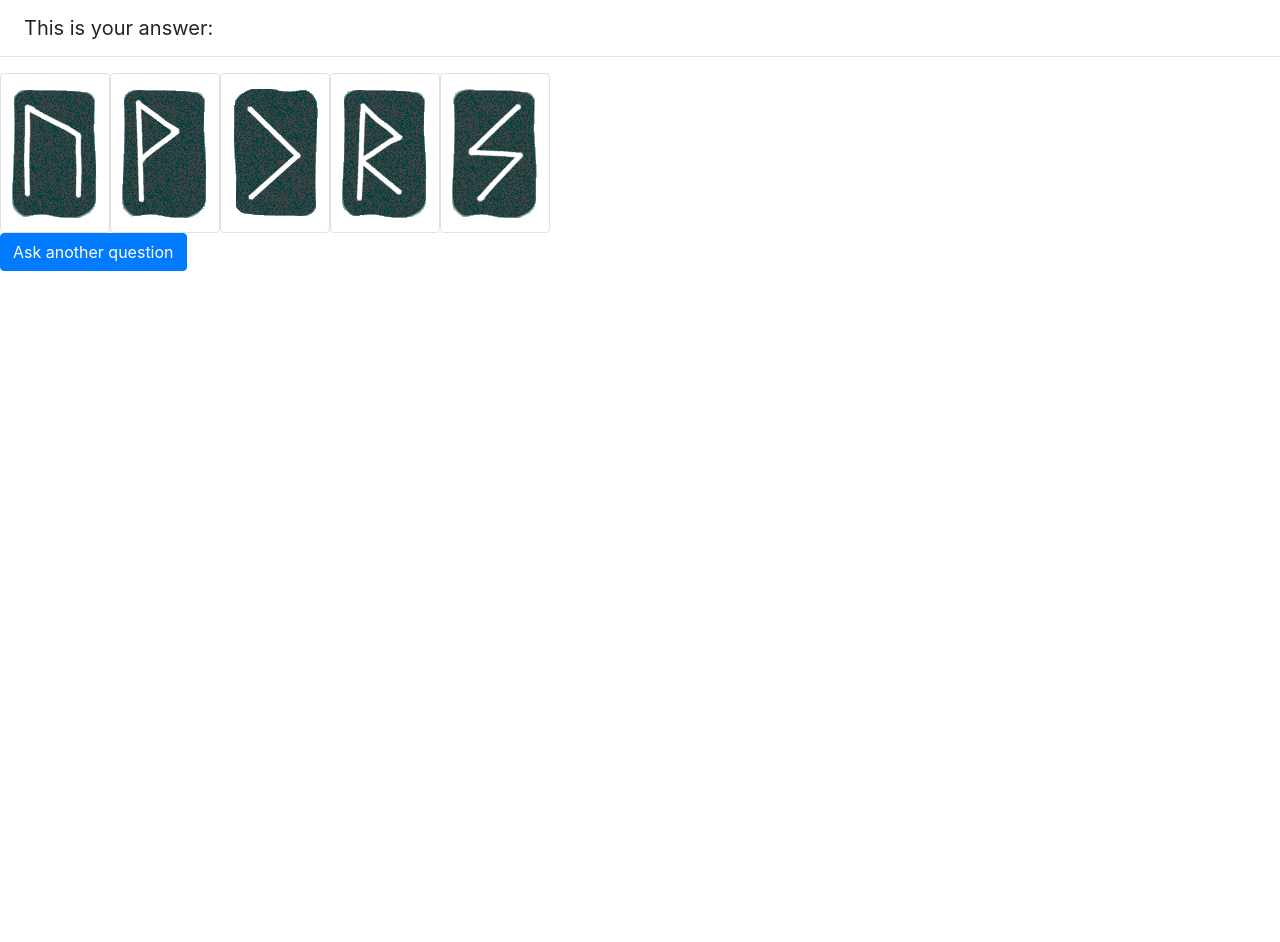
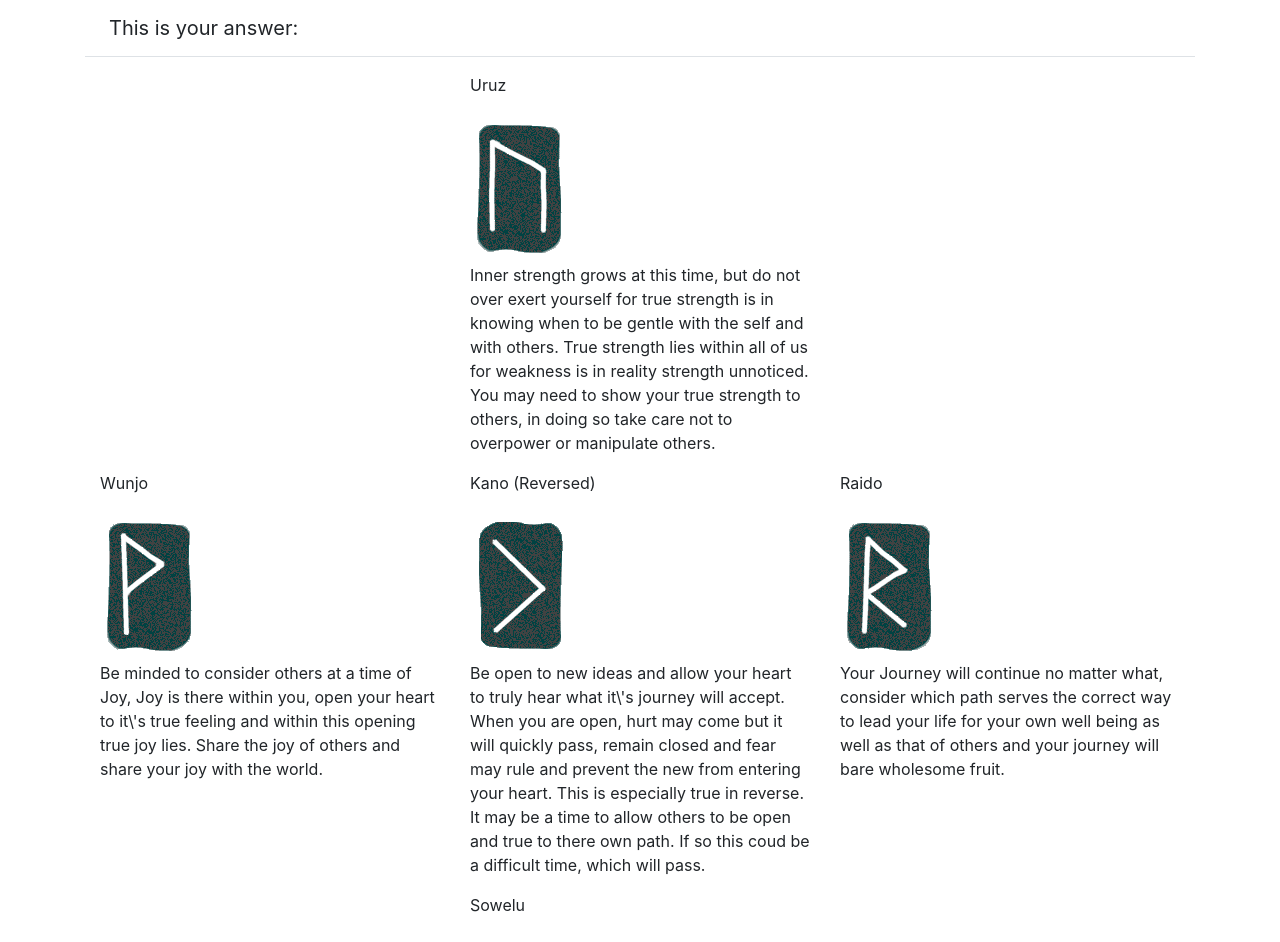
Before and after one commit to gonaumov/runes-reading, a React (Create React App) app: page /answer/1 in a window 1280 px wide. Shown: the top 942 px of the page. Before the commit the page ends 800 px from the top, so only its background shows below. Built offline with nearby package versions, Linux system fonts and the light colour scheme.

Commit message:
Better view

```diff
--- a/src/components/Answer.tsx
+++ b/src/components/Answer.tsx
@@ -17,6 +17,156 @@ interface DispatchProps {
 
 type Props = StateProps & DispatchProps & RouteComponentProps<{spreadId: string | undefined}, StaticContext, {}>
 
+const renderRune = (rune: Rune | undefined): JSX.Element | null => {
+  if (typeof rune === 'undefined') {
+    return null
+  }
+
+  return (
+  <>
+  <p>
+   {rune.rune_name}
+  </p>
+  <img
+    title={rune.rune_name}
+    key={rune.rune_id}
+    alt={rune.rune_name}
+    src={'../images/' + rune.rune_image}
+  />
+  <p>
+   {rune.rune_meaning}
+  </p>
+  </>
+  )
+}
+
+const renderSingle = (runes: Array<Rune>): JSX.Element => {
+  return (
+    <>
+      <div className="row">
+        <div className="col">
+          {renderRune(runes.shift())}
+        </div>
+      </div>
+    </>
+  )
+}
+
+const renderNorn = (runes: Array<Rune>): JSX.Element => {
+  return (
+    <>
+      <div className="row">
+        <div className="col">
+          {renderRune(runes.shift())}
+        </div>
+        <div className="col">
+          {renderRune(runes.shift())}
+        </div>
+        <div className="col">
+          {renderRune(runes.shift())}
+        </div>
+      </div>
+    </>
+  )
+}
+
+const renderFork = (runes: Array<Rune>): JSX.Element => {
+  return (
+    <>
+      <div className="row">
+        <div className="col">
+          {renderRune(runes.shift())}
+        </div>
+        <div className="col">
+        </div>
+        <div className="col">
+          {renderRune(runes.shift())}
+        </div>
+      </div>
+      <div className="row">
+        <div className="col">
+        </div>
+        <div className="col">
+          {renderRune(runes.shift())}
+        </div>
+        <div className="col">
+        </div>
+      </div>
+    </>
+  )
+}
+
+const renderDiamond = (runes: Array<Rune>): JSX.Element => {
+  return (
+    <>
+      <div className="row">
+        <div className="col">
+        </div>
+        <div className="col">
+          {renderRune(runes.shift())}
+        </div>
+        <div className="col">
+        </div>
+      </div>
+      <div className="row">
+        <div className="col">
+          {renderRune(runes.shift())}
+        </div>
+        <div className="col">
+        </div>
+        <div className="col">
+          {renderRune(runes.shift())}
+        </div>
+      </div>
+      <div className="row">
+        <div className="col">
+        </div>
+        <div className="col">
+          {renderRune(runes.shift())}
+        </div>
+        <div className="col">
+        </div>
+      </div>
+    </>
+  )
+}
+
+const renderCross = (runes: Array<Rune>): JSX.Element => {
+  return (
+    <>
+      <div className="row">
+        <div className="col">
+        </div>
+        <div className="col">
+          {renderRune(runes.shift())}
+        </div>
+        <div className="col">
+        </div>
+      </div>
+      <div className="row">
+        <div className="col">
+          {renderRune(runes.shift())}
+        </div>
+        <div className="col">
+          {renderRune(runes.shift())}
+        </div>
+        <div className="col">
+          {renderRune(runes.shift())}
+        </div>
+      </div>
+      <div className="row">
+        <div className="col">
+        </div>
+        <div className="col">
+          {renderRune(runes.shift())}
+        </div>
+        <div className="col">
+        </div>
+      </div>
+    </>
+  )
+}
+
 const Answer: React.FC<Props> = (props: Props) => {
   const { history, selectedRunes , selectedSpread, setSelectedSpread, match} = props
 
@@ -29,27 +179,21 @@ const Answer: React.FC<Props> = (props: Props) => {
   }, [match,setSelectedSpread])
 
   return (
-    <>
+    <div className="container">
       <div className="d-flex flex-column flex-md-row align-items-center p-3 px-md-4 mb-3 bg-white border-bottom box-shadow">
       <h5 className="my-0 mr-md-auto font-weight-normal">
         This is your answer:
       </h5>
     </div>
-      <div>
-        {selectedRunes.map(
-          (rune: Rune) =>
-            <img
-              className="img-thumbnail"
-              title={rune.rune_name}
-              key={rune.rune_id}
-              alt={rune.rune_name}
-              src={'../images/' + rune.rune_image}
-            />
-        )
-        }
+      <div className="container">
+        {selectedSpread && selectedSpread.spread_name === 'Cross' && renderCross(selectedRunes)}
+        {selectedSpread && selectedSpread.spread_name === 'Diamond' && renderDiamond(selectedRunes)}
+        {selectedSpread && selectedSpread.spread_name === 'Fork' && renderFork(selectedRunes)}
+        {selectedSpread && selectedSpread.spread_name === 'Norn' && renderNorn(selectedRunes)}
+        {selectedSpread && selectedSpread.spread_name === 'Single' && renderSingle(selectedRunes)}
       </div>
       <button className="btn btn-primary" onClick={() => history.push('/' + (selectedSpread !== null ? selectedSpread.spread_id : ''))}>Ask another question</button>
-    </>
+    </div>
   );
 }
 
--- a/src/components/Home.tsx
+++ b/src/components/Home.tsx
@@ -28,11 +28,16 @@ const Home: React.FC<Props> = (props: Props) => {
   }, [match,setSelectedSpread])
 
   return (
-    <>
+    <div className='container'>
      <div className="d-flex flex-column flex-md-row align-items-center p-3 px-md-4 mb-3 bg-white border-bottom box-shadow">
-      <h5 className="my-0 mr-md-auto font-weight-normal">
+      <h1 className="my-0 mr-md-auto font-weight-normal">
         A simple runic oracle
-      </h5>
+      </h1>
+      <div className='row'>
+        <div className='cell'>
+          <img src='Valknut.png' alt='Valknut'/>
+        </div>
+      </div>
     </div>
 
       <form onSubmit={(e: React.FormEvent<HTMLFormElement>) => {
@@ -74,7 +79,7 @@ const Home: React.FC<Props> = (props: Props) => {
       <div className="text-justify">
       {selectedSpread && selectedSpread.spread_description}
       </div>
-    </>
+    </div>
   );
 }
 
```
Also changed, not shown: public/Valknut.png (added).
